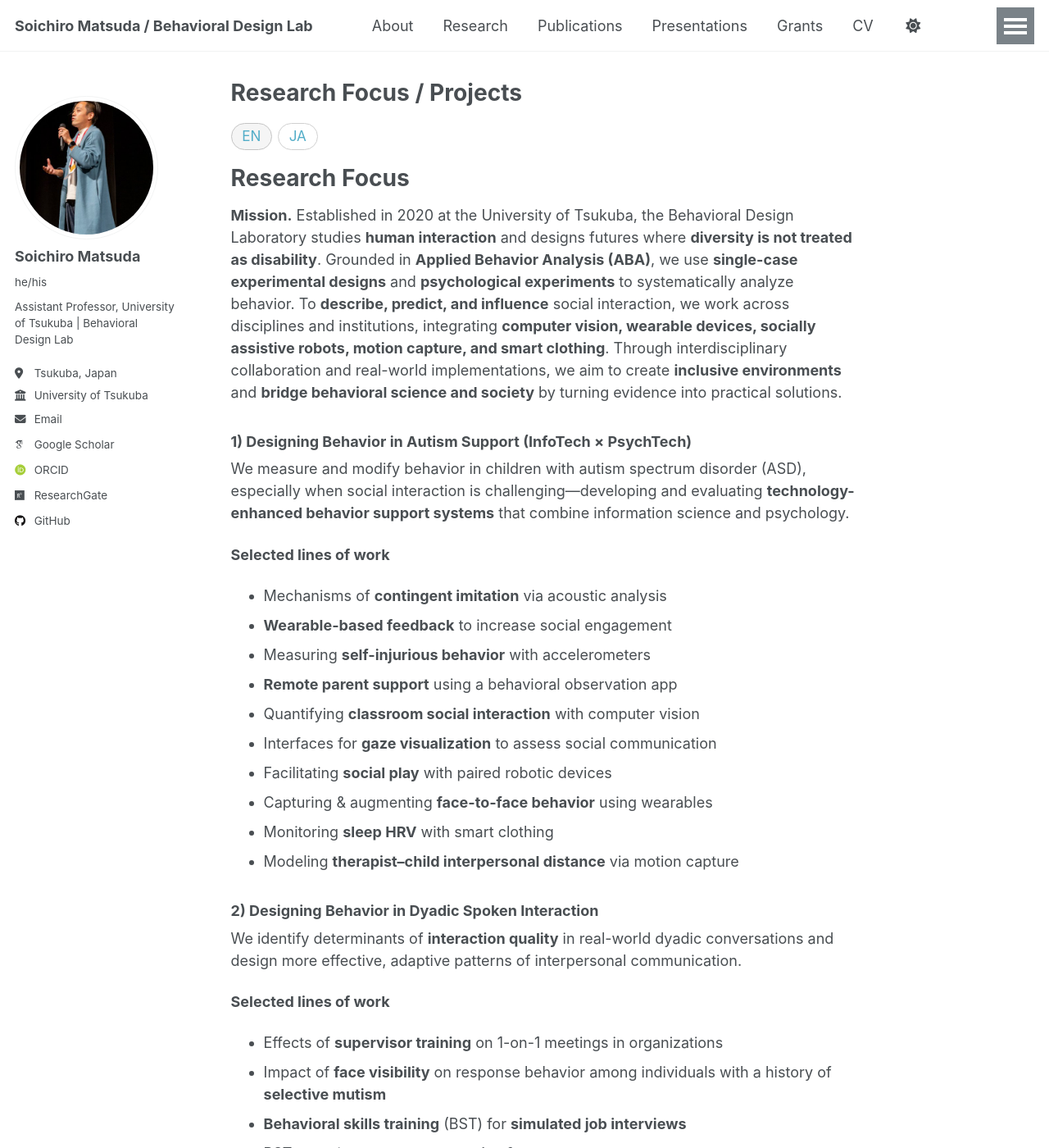
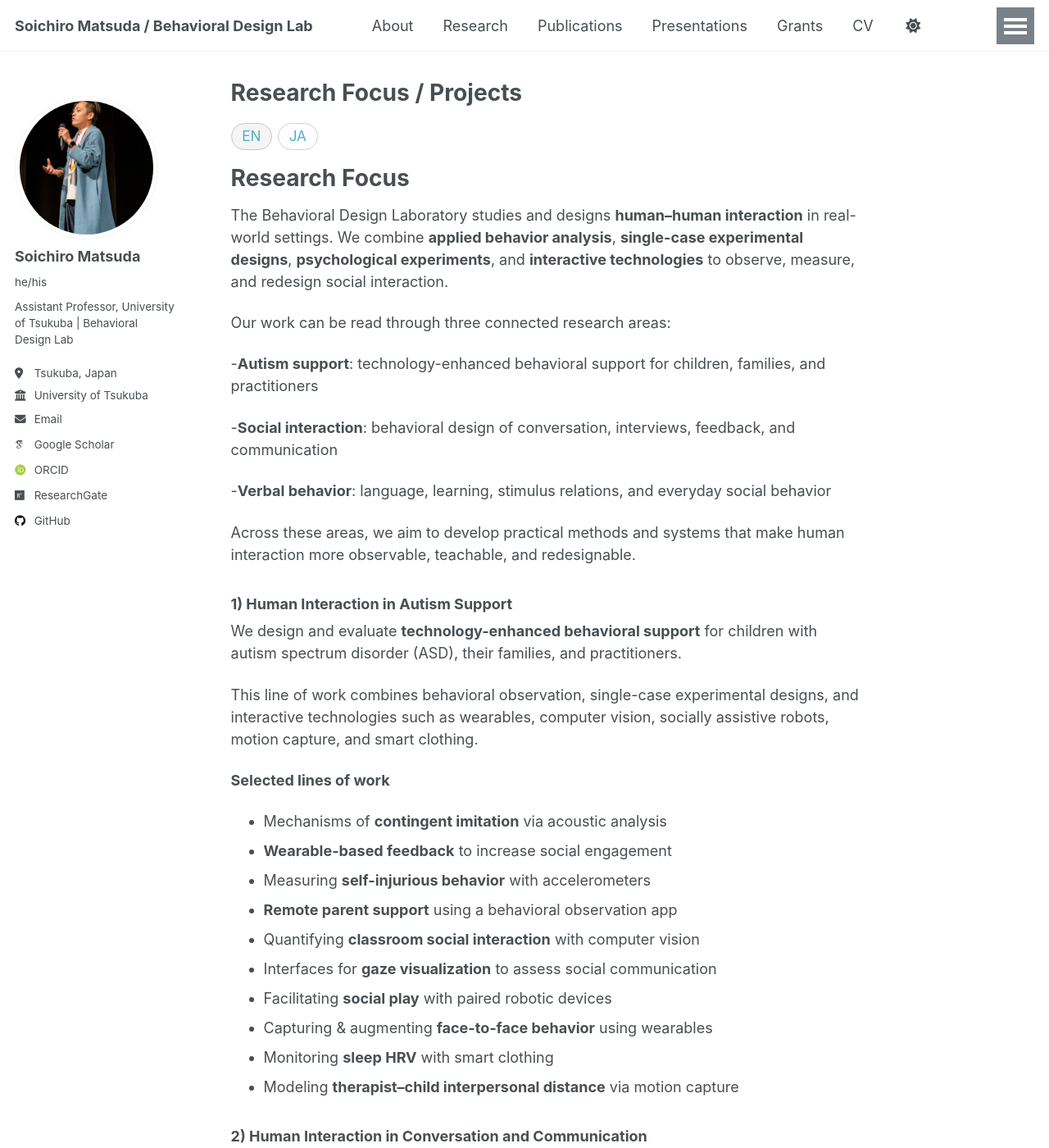
Before and after one commit to BehavioralDesignerMatsuda/BehavioralDesignerMatsuda.github.io, a Jekyll site: the page built from _pages/research.md, in a window 1280 px wide and 1400 px high. Shown: the whole window at 82% size. Built offline with Jekyll 4.4.1, drawn with Linux system fonts in a browser that asks for light colours; some web fonts are replaced; a script that is not in the unit is left out; some of the changed text lies outside the part shown.

Commit message:
Update research.md

```diff
--- a/_pages/research.md
+++ b/_pages/research.md
@@ -11,10 +11,24 @@ redirect_from:
 
 # Research Focus
 
-**Mission.** Established in 2020 at the University of Tsukuba, the Behavioral Design Laboratory studies **human interaction** and designs futures where **diversity is not treated as disability**. Grounded in **Applied Behavior Analysis (ABA)**, we use **single-case experimental designs** and **psychological experiments** to systematically analyze behavior. To **describe, predict, and influence** social interaction, we work across disciplines and institutions, integrating **computer vision, wearable devices, socially assistive robots, motion capture, and smart clothing**. Through interdisciplinary collaboration and real-world implementations, we aim to create **inclusive environments** and **bridge behavioral science and society** by turning evidence into practical solutions.
+The Behavioral Design Laboratory studies and designs **human–human interaction** in real-world settings.
+We combine **applied behavior analysis**, **single-case experimental designs**, **psychological experiments**, and **interactive technologies** to observe, measure, and redesign social interaction.
 
-### 1) Designing Behavior in Autism Support (InfoTech × PsychTech)
-We measure and modify behavior in children with autism spectrum disorder (ASD), especially when social interaction is challenging—developing and evaluating **technology-enhanced behavior support systems** that combine information science and psychology.
+Our work can be read through three connected research areas:
+
+-**Autism support**: technology-enhanced behavioral support for children, families, and practitioners
+
+-**Social interaction**: behavioral design of conversation, interviews, feedback, and communication
+
+-**Verbal behavior**: language, learning, stimulus relations, and everyday social behavior
+
+Across these areas, we aim to develop practical methods and systems that make human interaction more observable, teachable, and redesignable.
+
+### 1) Human Interaction in Autism Support
+
+We design and evaluate **technology-enhanced behavioral support** for children with autism spectrum disorder (ASD), their families, and practitioners.
+
+This line of work combines behavioral observation, single-case experimental designs, and interactive technologies such as wearables, computer vision, socially assistive robots, motion capture, and smart clothing.
 
 **Selected lines of work**
 - Mechanisms of **contingent imitation** via acoustic analysis
@@ -28,8 +42,11 @@ We measure and modify behavior in children with autism spectrum disorder (ASD),
 - Monitoring **sleep HRV** with smart clothing
 - Modeling **therapist–child interpersonal distance** via motion capture
 
-### 2) Designing Behavior in Dyadic Spoken Interaction
-We identify determinants of **interaction quality** in real-world dyadic conversations and design more effective, adaptive patterns of interpersonal communication.
+### 2) Human Interaction in Conversation and Communication
+
+We study and design behavioral systems for **dyadic interaction**, including conversation, feedback, interviews, video calls, and social communication.
+
+This line of work focuses on how interaction patterns can be observed, trained, and redesigned in real-world social settings.
 
 **Selected lines of work**
 - Effects of **supervisor training** on 1-on-1 meetings in organizations
@@ -39,8 +56,11 @@ We identify determinants of **interaction quality** in real-world dyadic convers
 - Effects of **face visibility in video calls** on task engagement
 - Discriminative function of others’ **approach/avoidance** as a consequence of **visual fixation**
 
-### 3) Designing Verbal Behavior: Integrating Theory, Learning, and Everyday Use
-Building on **Skinner’s Verbal Behavior**, we study how language acquires and generalizes **new stimulus functions**, from efficient learning procedures to long-term, everyday language use.
+### 3) Human Interaction Through Verbal Behavior
+
+We study **verbal behavior**, language learning, and derived stimulus relations as behavioral processes that shape human interaction.
+
+Building on behavior-analytic approaches to language and learning, this line of work examines how language acquires new functions, generalizes across contexts, and participates in everyday social behavior.
 
 **Selected lines of work**
 - Comparing learning conditions for **untrained stimulus relations** in foreign-vocabulary acquisition
@@ -50,4 +70,18 @@ Building on **Skinner’s Verbal Behavior**, we study how language acquires and
 - Exploring **gender stereotypes** with the **Implicit Relational Assessment Procedure (IRAP)**
 - Developing the Japanese version of the **Evasive Attitudes of Sexual Orientation Scale**
 
-**At a glance:** ABA · single-case designs · psychological experiments · computer vision · wearables & smart clothing · socially assistive robots · motion capture · remote/parent-mediated support · inclusive design · in-the-wild studies
+### Methods and Tools
+
+Across projects, we use:
+
+- Applied behavior analysis
+- Single-case experimental designs
+- Psychological experiments
+- Experience sampling methods
+- Behavioral skills training
+- Computer vision
+- Wearable devices and smart clothing
+- Socially assistive robots
+- Motion capture
+- Remote and parent-mediated support systems
+- Open and reproducible research workflows
```
